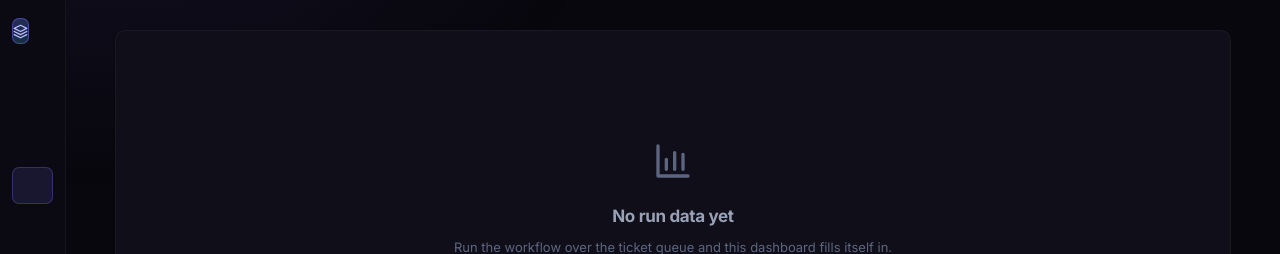
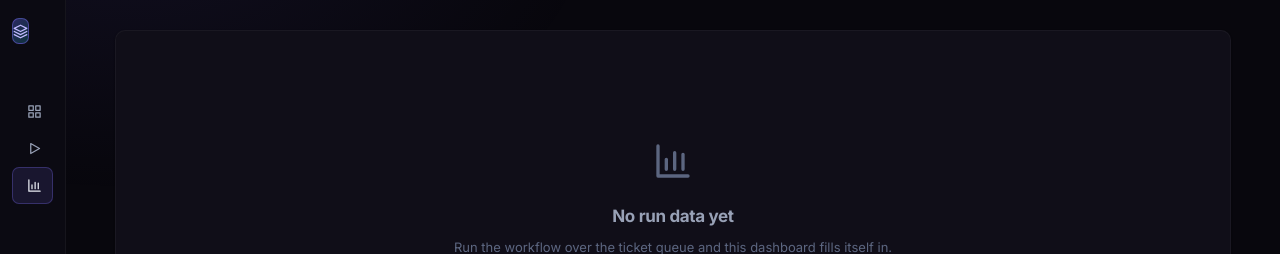
Before and after one commit to LivingstonDavid/flowdesk, a Next.js app: page /dashboard in a window 1280 px wide. Shown: the top 254 px of the page. Built offline with nearby package versions, Linux system fonts and the light colour scheme.

Commit message:
Fix collapsed rail icons shrinking to zero; center rail icons

```diff
--- a/app/globals.css
+++ b/app/globals.css
@@ -174,6 +174,8 @@ h1, h2, h3, h4 { letter-spacing: -0.02em; }
   transition: width 0.18s ease, box-shadow 0.18s ease;
 }
 .sidebar .fade, .sidebar .lbl { opacity: 0; transition: opacity 0.12s ease; }
+.sidebar svg { flex-shrink: 0; }
+.sidebar .side-link { padding-left: 14px; }
 @media (hover: hover) and (min-width: 981px) {
   .sidebar:hover { width: 238px; box-shadow: var(--shadow-3); border-right-color: var(--border); }
   .sidebar:hover .fade, .sidebar:hover .lbl { opacity: 1; transition: opacity 0.18s ease 0.06s; }
```
